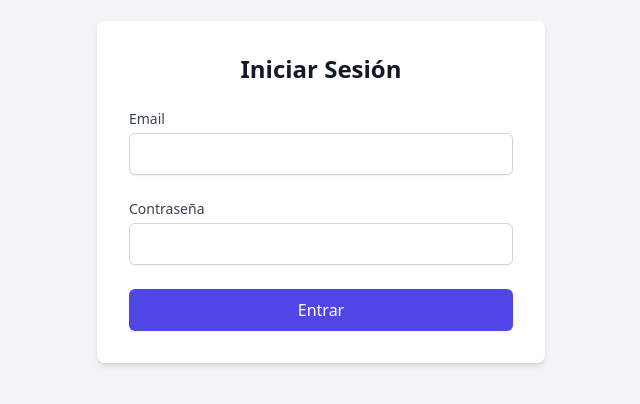
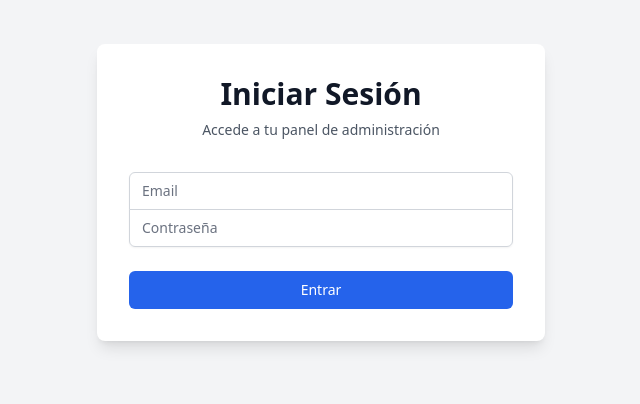
Before and after one commit to Nicojuarez95/frontend-cashback, a Vue app: page /login in a window 1280 px wide. Shown: the part 208-612 px from the top of the page, without its empty margins (319-959 px from the left). Built offline with nearby package versions, Linux system fonts and the light colour scheme; the HTML template or start-up script is replaced by a standard one.

Commit message:
front cash

```diff
--- a/src/components/ClientFormModal.vue
+++ b/src/components/ClientFormModal.vue
@@ -2,27 +2,30 @@
 import { ref, watch } from 'vue'
 import type { Client } from '@/stores/client'
 
-// Definimos los props que el componente puede recibir
 const props = defineProps<{
   isOpen: boolean
-  client?: Client | null // El cliente a editar (opcional)
+  client?: Client | null
 }>()
 
-// Definimos los eventos que el componente puede emitir
 const emit = defineEmits(['close', 'save'])
 
-// Estado local para los campos del formulario
+// El estado del formulario debe coincidir con los tipos que puede recibir.
 const form = ref({
   name: '',
-  phone: '',
+  phone: '', // Lo inicializamos como string vacío
 })
 
-// Observamos cambios en el prop 'client' para pre-rellenar el formulario
 watch(
   () => props.client,
   (newClient) => {
     if (newClient) {
-      form.value = { ...newClient }
+      // LA CORRECCIÓN CLAVE:
+      // Nos aseguramos de que 'phone' siempre sea un string.
+      // Si newClient.phone es undefined, usamos un string vacío en su lugar.
+      form.value = {
+        name: newClient.name,
+        phone: newClient.phone || '',
+      }
     } else {
       // Si no hay cliente, reseteamos el formulario
       form.value = { name: '', phone: '' }
@@ -31,7 +34,6 @@ watch(
 )
 
 const handleSubmit = () => {
-  // Validamos que el nombre no esté vacío
   if (form.value.name.trim()) {
     emit('save', { ...form.value })
   }
@@ -60,7 +62,7 @@ const handleSubmit = () => {
             type="text"
             id="name"
             v-model="form.name"
-            class="shadow appearance-none border rounded w-full py-2 px-3 text-gray-700 leading-tight focus:outline-none focus:shadow-outline"
+            class="shadow appearance-none border rounded w-full py-2 px-3 text-gray-700"
             required
           />
         </div>
@@ -72,7 +74,7 @@ const handleSubmit = () => {
             type="text"
             id="phone"
             v-model="form.phone"
-            class="shadow appearance-none border rounded w-full py-2 px-3 text-gray-700 leading-tight focus:outline-none focus:shadow-outline"
+            class="shadow appearance-none border rounded w-full py-2 px-3 text-gray-700"
           />
         </div>
 
@@ -80,13 +82,13 @@ const handleSubmit = () => {
           <button
             type="button"
             @click="$emit('close')"
-            class="bg-gray-500 hover:bg-gray-700 text-white font-bold py-2 px-4 rounded focus:outline-none focus:shadow-outline"
+            class="bg-gray-500 hover:bg-gray-700 text-white font-bold py-2 px-4 rounded"
           >
             Cancelar
           </button>
           <button
             type="submit"
-            class="bg-blue-500 hover:bg-blue-700 text-white font-bold py-2 px-4 rounded focus:outline-none focus:shadow-outline"
+            class="bg-blue-500 hover:bg-blue-700 text-white font-bold py-2 px-4 rounded"
           >
             Guardar
           </button>
--- a/src/views/LoginView.vue
+++ b/src/views/LoginView.vue
@@ -1,60 +1,70 @@
 <script setup lang="ts">
-import { ref } from 'vue';
-import { useRouter } from 'vue-router';
-import { useAuthStore } from '../stores/auth';
+import { ref } from 'vue'
+import { useAuthStore } from '@/stores/auth'
 
-const router = useRouter();
-const authStore = useAuthStore();
-
-const email = ref('');
-const password = ref('');
-const errorMessage = ref('');
+const authStore = useAuthStore()
+const credentials = ref({
+  email: '',
+  password: '',
+})
+const error = ref<string | null>(null)
 
 const handleLogin = async () => {
+  error.value = null
   try {
-    await authStore.login({ email: email.value, password: password.value }, router);
-    // La redirección se maneja dentro del store
-  } catch (error) {
-    errorMessage.value = 'Email o contraseña incorrectos.';
-    console.error(error);
+    // CORRECCIÓN: Llamamos a la función 'login' solo con las credenciales.
+    await authStore.login(credentials.value)
+  } catch (err: any) {
+    error.value = err.message || 'Ha ocurrido un error inesperado.'
   }
-};
+}
 </script>
 
 <template>
-  <div class="flex items-center justify-center min-h-screen bg-gray-100">
-    <div class="w-full max-w-md p-8 space-y-6 bg-white rounded-lg shadow-md">
-      <h1 class="text-2xl font-bold text-center text-gray-900">Iniciar Sesión</h1>
-      <form @submit.prevent="handleLogin" class="space-y-6">
+  <div class="min-h-screen flex items-center justify-center bg-gray-100">
+    <div class="w-full max-w-md p-8 space-y-8 bg-white rounded-lg shadow-lg">
       <div>
-          <label for="email" class="block text-sm font-medium text-gray-700">Email</label>
+        <h2 class="text-3xl font-extrabold text-center text-gray-900">Iniciar Sesión</h2>
+        <p class="mt-2 text-center text-sm text-gray-600">Accede a tu panel de administración</p>
+      </div>
+      <form class="mt-8 space-y-6" @submit.prevent="handleLogin">
+        <div class="rounded-md shadow-sm -space-y-px">
+          <div>
+            <label for="email-address" class="sr-only">Email</label>
             <input
-            v-model="email"
-            id="email"
+              v-model="credentials.email"
+              id="email-address"
               name="email"
               type="email"
+              autocomplete="email"
               required
-            class="w-full px-3 py-2 mt-1 border border-gray-300 rounded-md shadow-sm placeholder-gray-400 focus:outline-none focus:ring-indigo-500 focus:border-indigo-500"
+              class="appearance-none rounded-none relative block w-full px-3 py-2 border border-gray-300 placeholder-gray-500 text-gray-900 rounded-t-md focus:outline-none focus:ring-blue-500 focus:border-blue-500 focus:z-10 sm:text-sm"
+              placeholder="Email"
             />
           </div>
           <div>
-          <label for="password" class="block text-sm font-medium text-gray-700">Contraseña</label>
+            <label for="password" class="sr-only">Contraseña</label>
             <input
-            v-model="password"
+              v-model="credentials.password"
               id="password"
               name="password"
               type="password"
+              autocomplete="current-password"
               required
-            class="w-full px-3 py-2 mt-1 border border-gray-300 rounded-md shadow-sm placeholder-gray-400 focus:outline-none focus:ring-indigo-500 focus:border-indigo-500"
+              class="appearance-none rounded-none relative block w-full px-3 py-2 border border-gray-300 placeholder-gray-500 text-gray-900 rounded-b-md focus:outline-none focus:ring-blue-500 focus:border-blue-500 focus:z-10 sm:text-sm"
+              placeholder="Contraseña"
             />
           </div>
-        <div v-if="errorMessage" class="text-sm text-red-600">
-          {{ errorMessage }}
         </div>
+
+        <div v-if="error" class="text-sm text-red-600">
+          {{ error }}
+        </div>
+
         <div>
           <button
             type="submit"
-            class="w-full px-4 py-2 font-medium text-white bg-indigo-600 border border-transparent rounded-md shadow-sm hover:bg-indigo-700 focus:outline-none focus:ring-2 focus:ring-offset-2 focus:ring-indigo-500"
+            class="group relative w-full flex justify-center py-2 px-4 border border-transparent text-sm font-medium rounded-md text-white bg-blue-600 hover:bg-blue-700 focus:outline-none focus:ring-2 focus:ring-offset-2 focus:ring-blue-500"
           >
             Entrar
           </button>
```
Lines whose indentation alone changed are shown as unchanged.
